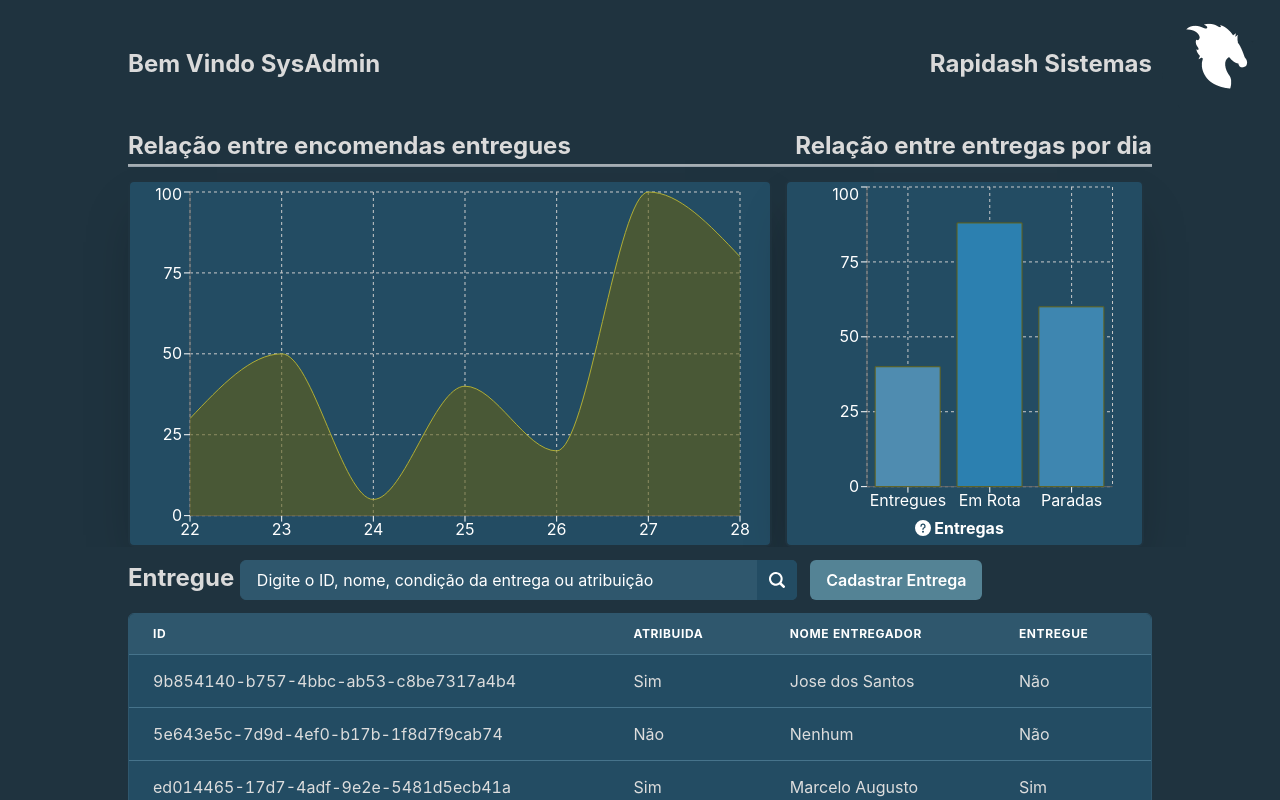
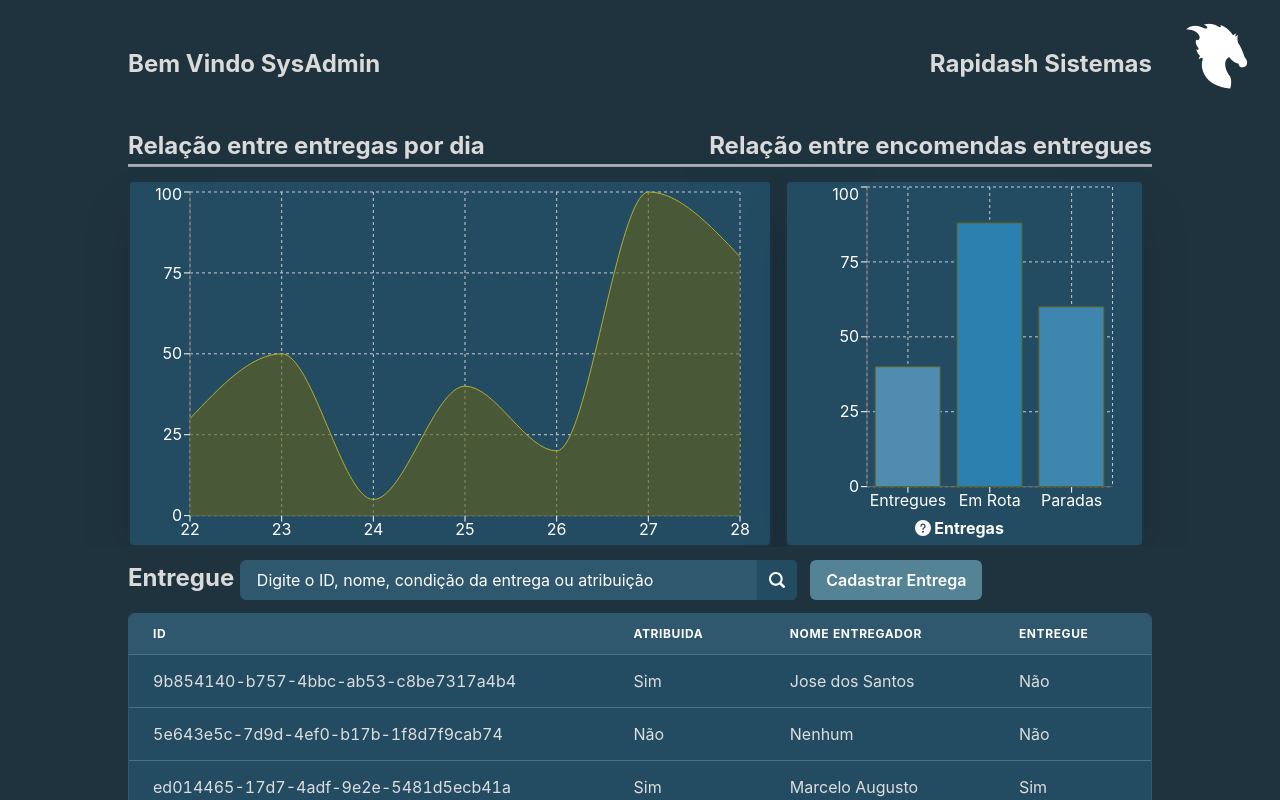
Before and after one commit to AndreOliveira-png/rapidash-dashboard, a React (Create React App) app: page / in a window 1280 px wide. Shown: the top 800 px of the page. Built offline with nearby package versions, Linux system fonts and the light colour scheme.

Commit message:
Update Header.js

```diff
--- a/src/components/Header.js
+++ b/src/components/Header.js
@@ -25,9 +25,9 @@ function Header() {
             </Flex>
 
             <Flex direction='row'>
-                <Text ml='10%' as='b' color='#DADADA' className="txtHeader" fontSize='2xl'>Relação entre encomendas entregues </Text>
+                <Text ml='10%' as='b' color='#DADADA' className="txtHeader" fontSize='2xl'>Relação entre entregas por dia </Text>
                 <Spacer />
-                <Text mr='10%' as='b' color='#DADADA' className="txtHeader" fontSize='2xl'>Relação entre entregas por dia </Text>
+                <Text mr='10%' as='b' color='#DADADA' className="txtHeader" fontSize='2xl'>Relação entre encomendas entregues</Text>
             </Flex>
         </Flex>
     );
```
